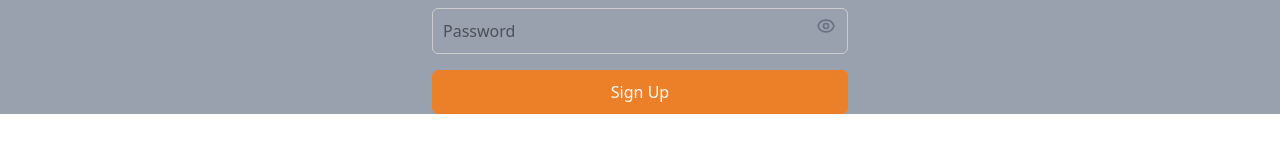
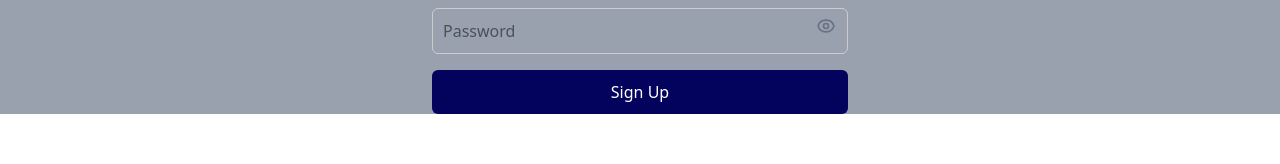
Before and after one commit to isaiahsumo2020-max/libcinema, a Vue app: page /signup in a window 1280 px wide. Shown: the part 324-488 px from the top of the page. Built offline with nearby package versions, Linux system fonts and the light colour scheme.

Commit message:
Update th Project to use API

```diff
--- a/src/views/SignUp.vue
+++ b/src/views/SignUp.vue
@@ -6,7 +6,7 @@
       <input v-model="name" placeholder="Full Name" class="input" />
       <input v-model="email" placeholder="Email" class="input" />
 
-      <!-- Password with Eye Toggle -->
+      <!-- Password Eye -->
       <div class="relative">
         <input
           v-model="password"
@@ -19,7 +19,7 @@
           @click="showPassword = !showPassword"
           class="absolute right-3 top-2 text-gray-500 hover:text-orange-500"
         >
-          <!-- Eye Open -->
+          <!-- eye Open -->
           <svg v-if="!showPassword" xmlns="http://www.w3.org/2000/svg" class="h-5 w-5" fill="none"
                viewBox="0 0 24 24" stroke="currentColor" stroke-width="2">
             <path stroke-linecap="round" stroke-linejoin="round"
@@ -52,7 +52,7 @@ const router = useRouter()
 const name = ref('')
 const email = ref('')
 const password = ref('')
-const showPassword = ref(false)   // 👈 new state for toggle
+const showPassword = ref(false)
 
 function signup() {
   const user = { name: name.value, email: email.value, password: password.value }
@@ -70,5 +70,5 @@ function signup() {
 
 <style scoped>
 .input { width: 100%; padding: 10px; border: 1px solid #ccc; border-radius: 6px }
-.btn-primary { background: #ec8028; color: white; padding: 10px; border-radius: 6px }
+.btn-primary { background: rgb(3, 3, 93); color: white; padding: 10px; border-radius: 6px }
 </style>
```
